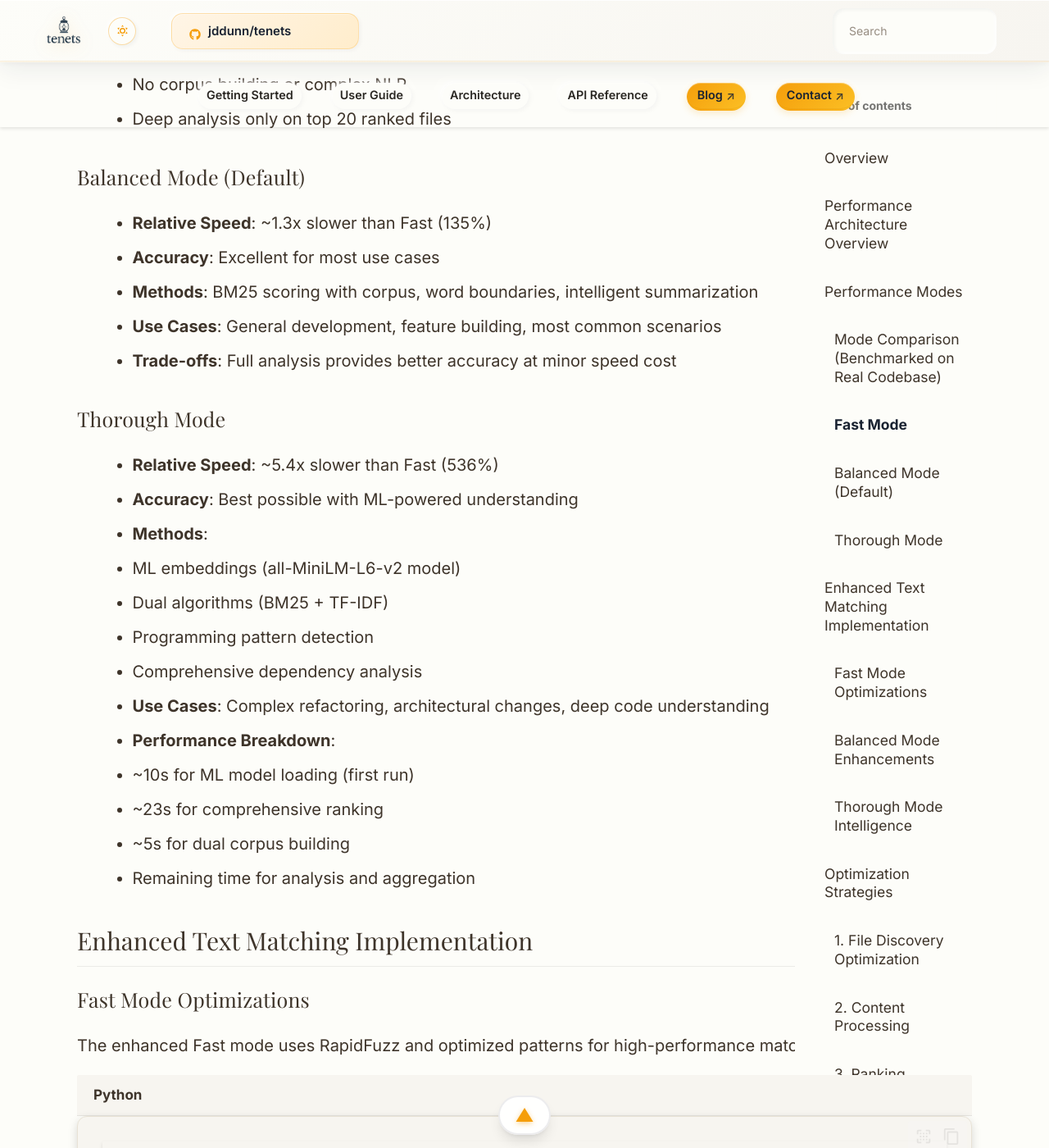
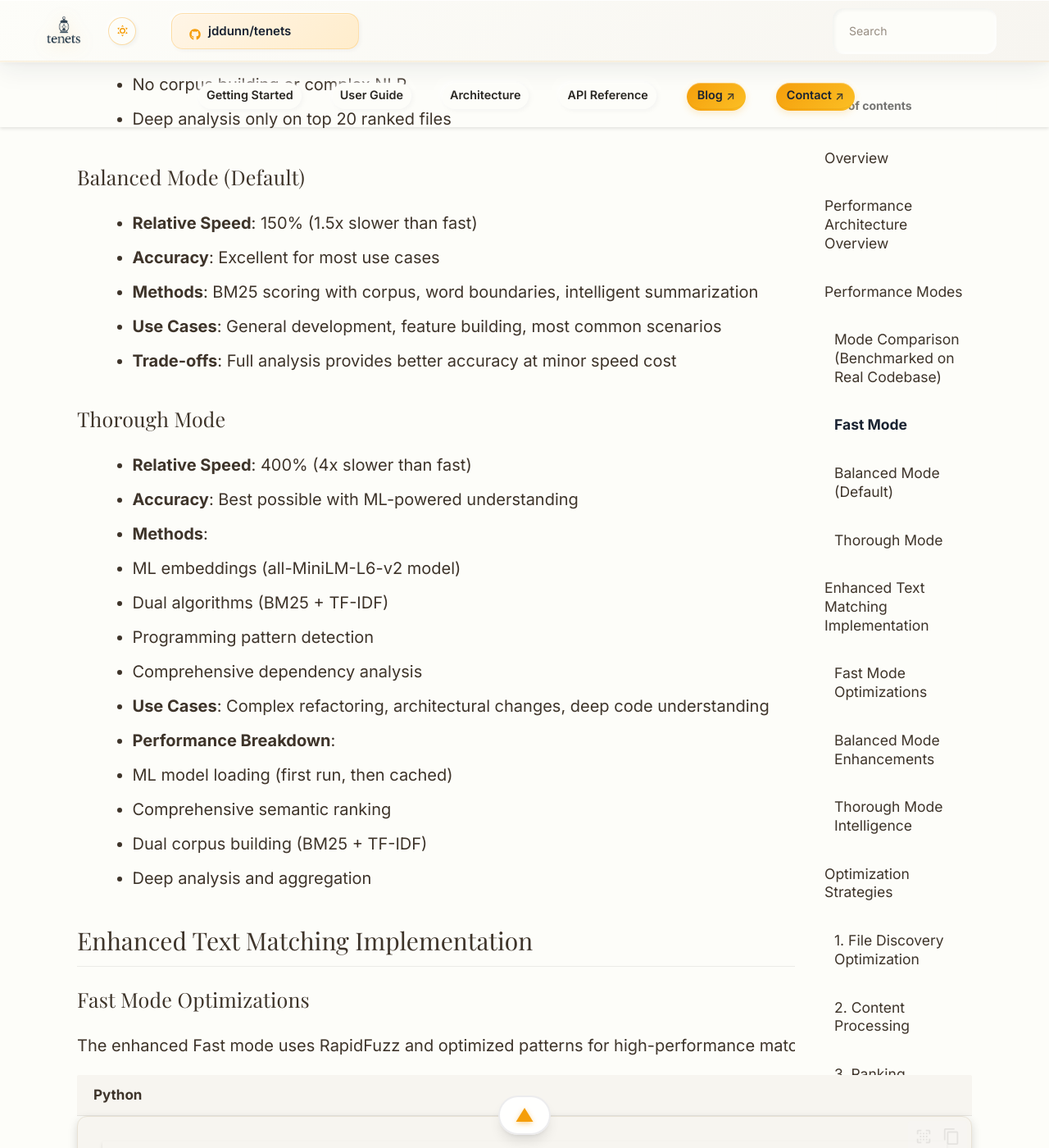
Before and after one commit to jddunn/tenets, an MkDocs documentation site: the page built from docs/architecture/performance.md, in a window 1280 px wide and 1400 px high, scrolled down 1771 px. Shown: the whole window at 82% size. Built offline with MkDocs 1.6.1 and Material for MkDocs 9.7.7, drawn with Linux system fonts in a browser that asks for light colours; nearby versions of some CDN libraries; comment, search, counter and statistics services are not loaded; some of the changed text lies outside the part shown.

Commit message:
fix: standardize performance metrics; correct bm25 configuration defaults

```diff
--- a/docs/architecture/performance.md
+++ b/docs/architecture/performance.md
@@ -52,11 +52,11 @@
 
 ### Mode Comparison (Benchmarked on Real Codebase)
 
-| Mode | Relative Performance | Typical Time | Files Analyzed | Token Output |
-|------|---------------------|--------------|----------------|--------------|
-| **Fast** | 100% (baseline) | ~17s | 10-20 files | ~7K tokens |
-| **Balanced** | 135% (1.3x slower) | ~23s | 50-75 files | ~90K tokens |
-| **Thorough** | 536% (5.4x slower) | ~91s | 75-100 files | ~90K tokens |
+| Mode | Relative Performance | Files Analyzed | Token Output |
+|------|---------------------|----------------|--------------|
+| **Fast** | 100% (baseline) | 10-20 files | ~7K tokens |
+| **Balanced** | 150% (1.5x slower) | 50-170 files | ~70K tokens |
+| **Thorough** | 400% (4x slower) | 75-200 files | ~85K tokens |
 
 ### Fast Mode
 - **Relative Speed**: Baseline (100%)
@@ -70,14 +70,14 @@
   - Deep analysis only on top 20 ranked files
 
 ### Balanced Mode (Default)
-- **Relative Speed**: ~1.3x slower than Fast (135%)
+- **Relative Speed**: 150% (1.5x slower than fast)
 - **Accuracy**: Excellent for most use cases
 - **Methods**: BM25 scoring with corpus, word boundaries, intelligent summarization
 - **Use Cases**: General development, feature building, most common scenarios
 - **Trade-offs**: Full analysis provides better accuracy at minor speed cost
 
 ### Thorough Mode
-- **Relative Speed**: ~5.4x slower than Fast (536%)
+- **Relative Speed**: 400% (4x slower than fast)
 - **Accuracy**: Best possible with ML-powered understanding
 - **Methods**:
   - ML embeddings (all-MiniLM-L6-v2 model)
@@ -86,10 +86,10 @@
   - Comprehensive dependency analysis
 - **Use Cases**: Complex refactoring, architectural changes, deep code understanding
 - **Performance Breakdown**:
-  - ~10s for ML model loading (first run)
-  - ~23s for comprehensive ranking
-  - ~5s for dual corpus building
-  - Remaining time for analysis and aggregation
+  - ML model loading (first run, then cached)
+  - Comprehensive semantic ranking
+  - Dual corpus building (BM25 + TF-IDF)
+  - Deep analysis and aggregation
 
 ## Enhanced Text Matching Implementation
 
--- a/docs/overrides/home.html
+++ b/docs/overrides/home.html
@@ -727,7 +727,7 @@
         <ul style="list-style: none; padding: 0; margin: 0;">
           <li style="margin-bottom: 0.75rem;">✓ <strong>No corpus building</strong> - Skips BM25/TF-IDF indexing</li>
           <li style="margin-bottom: 0.75rem;">✓ <strong>Simple substring match</strong> - No regex overhead</li>
-          <li style="margin-bottom: 0.75rem;">✓ <strong>5KB content scan</strong> - Limited but effective</li>
+          <li style="margin-bottom: 0.75rem;">✓ <strong>Configurable content scan</strong> - Defaults to full file</li>
           <li style="margin-bottom: 0.75rem;">✓ <strong>Best for:</strong> CI/CD, large codebases, quick searches</li>
         </ul>
         <div style="margin-top: 1.5rem; padding-top: 1.5rem; border-top: 1px solid rgba(0,0,0,0.1);">
```
Also changed, not shown: .tenets.example.yml (+7 -0 lines), README.md (+19 -28 lines), docs/CONFIG.md (+7 -0 lines), docs/architecture/core_systems.md (+9 -12 lines), 3 other files.
